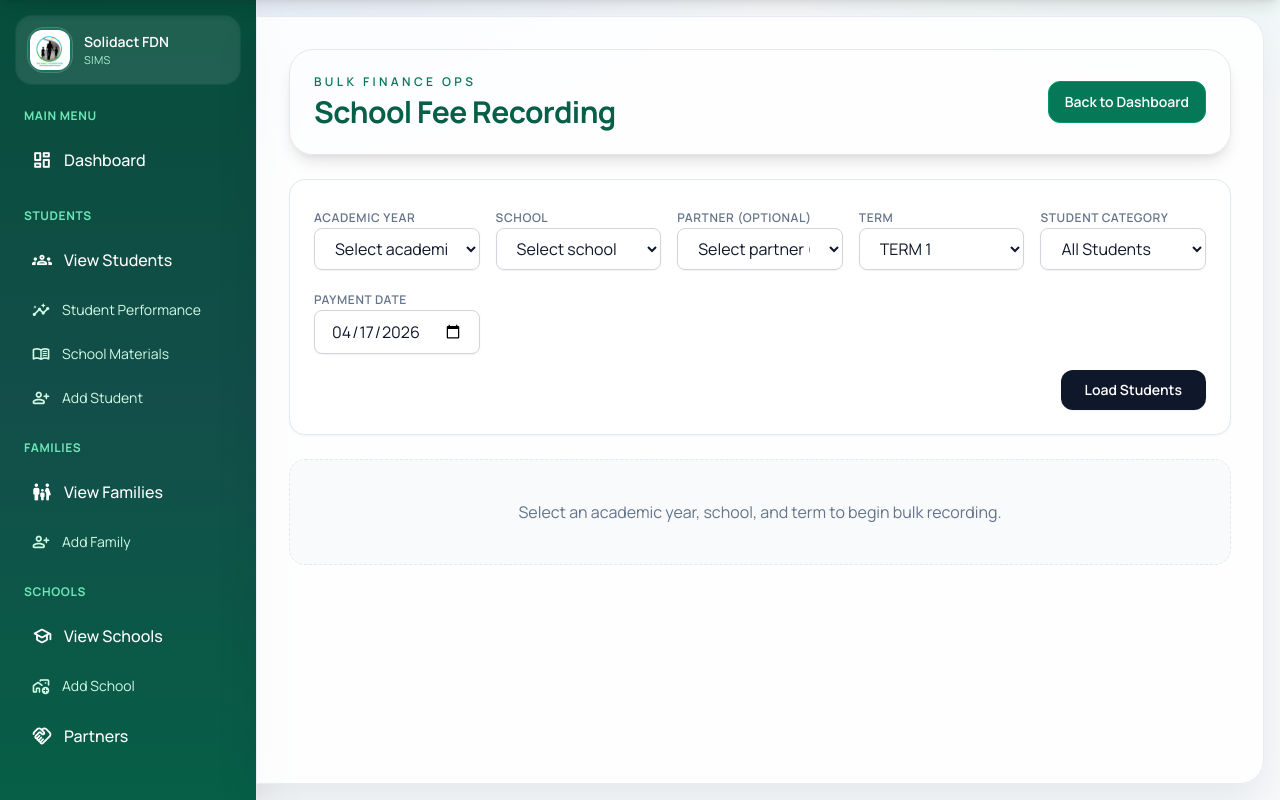
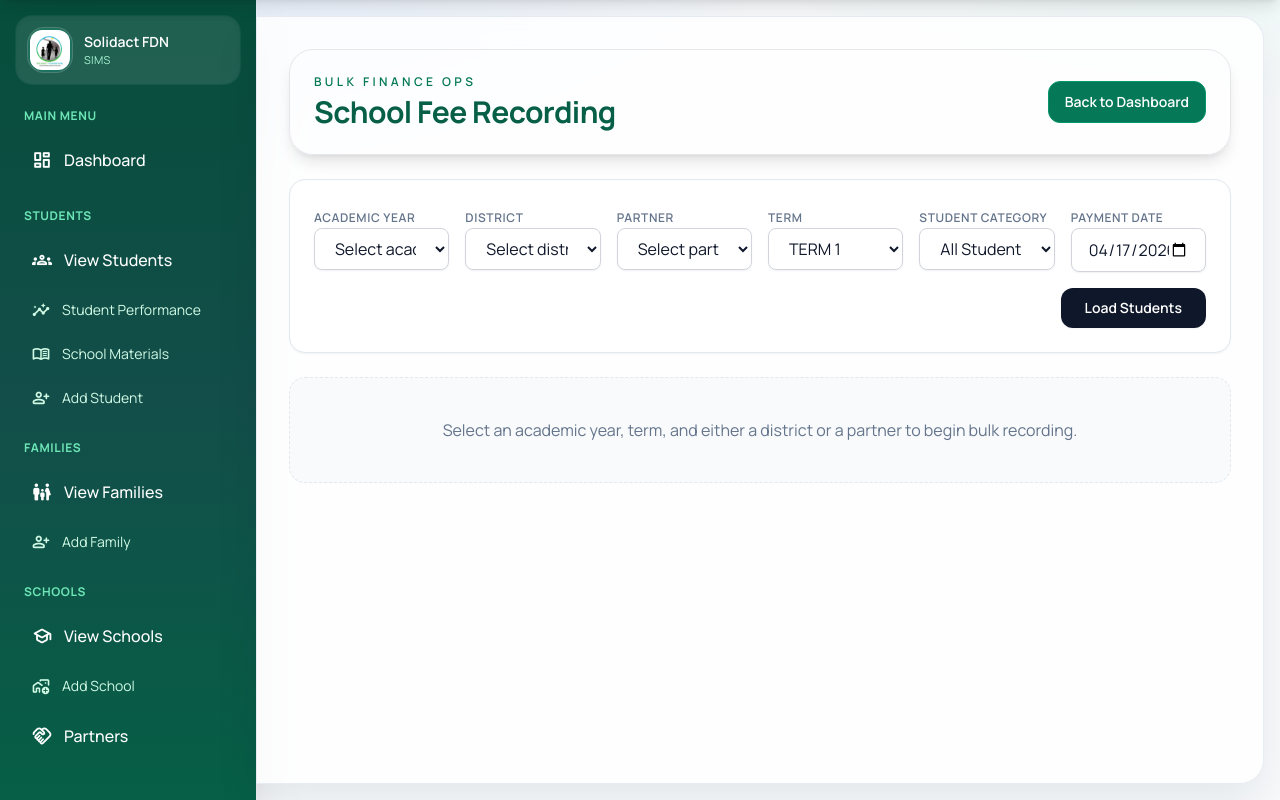
Before and after one commit to niyirerayannick/ssms, a Django app: page /finance/school-fees/bulk-entry/ in a window 1280 px wide. Shown: the part 81-881 px from the top of the page. Run offline with Django 5.2, Linux system fonts and the light colour scheme; the visitor is signed in with stand-in values (Sample User, id 1); data that the repository does not hold is empty; parts of the project's set-up code (start-up, migrations or seed data) failed here and were passed over; some libraries are stand-ins or nearby versions.

Commit message:
feat(finance): update bulk fee entry form to include district selection and adjust related views and templates

```diff
--- a/finance/forms.py
+++ b/finance/forms.py
@@ -2,7 +2,7 @@ from django import forms
 from django.utils import timezone
 from .models import SchoolFee, SchoolFeePayment
 from insurance.models import FamilyInsurance
-from core.models import School, AcademicYear, Partner
+from core.models import School, AcademicYear, Partner, District
 from core.academic_years import apply_default_academic_year_field
 
 
@@ -142,10 +142,10 @@ class BulkFeeFilterForm(forms.Form):
             'class': 'w-full px-4 py-2 border border-gray-300 rounded-lg focus:ring-2 focus:ring-indigo-500 focus:border-transparent'
         })
     )
-    school = forms.ModelChoiceField(
-        queryset=School.objects.none(),
+    district = forms.ModelChoiceField(
+        queryset=District.objects.none(),
         required=False,
-        empty_label="Select school",
+        empty_label="Select district",
         widget=forms.Select(attrs={
             'class': 'w-full px-4 py-2 border border-gray-300 rounded-lg focus:ring-2 focus:ring-indigo-500 focus:border-transparent'
         })
@@ -153,7 +153,7 @@ class BulkFeeFilterForm(forms.Form):
     partner = forms.ModelChoiceField(
         queryset=Partner.objects.none(),
         required=False,
-        empty_label="Select partner (optional)",
+        empty_label="Select partner",
         widget=forms.Select(attrs={
             'class': 'w-full px-4 py-2 border border-gray-300 rounded-lg focus:ring-2 focus:ring-indigo-500 focus:border-transparent'
         })
@@ -182,8 +182,7 @@ class BulkFeeFilterForm(forms.Form):
 
     def __init__(self, *args, **kwargs):
         super().__init__(*args, **kwargs)
-        schools = School.objects.order_by('name')
-        self.fields['school'].queryset = schools
+        self.fields['district'].queryset = District.objects.order_by('name')
         self.fields['partner'].queryset = Partner.objects.order_by('name')
         apply_default_academic_year_field(self, 'academic_year')
 
@@ -192,10 +191,10 @@ class BulkFeeFilterForm(forms.Form):
 
     def clean(self):
         cleaned = super().clean()
+        district = cleaned.get('district')
         partner = cleaned.get('partner')
-        school = cleaned.get('school')
-        if not partner and not school:
-            raise forms.ValidationError('Select a school or choose a partner.')
+        if not district and not partner:
+            raise forms.ValidationError('Select a district or choose a partner.')
         return cleaned
 
 
--- a/finance/views.py
+++ b/finance/views.py
@@ -391,7 +391,7 @@ def export_fee_disbursement_excel(request):
     headers = [
         'Student Name',
         'Academic Year',
-        'Term',
+        'School Term',
         'District',
         'School',
         'Class Level',
@@ -504,6 +504,19 @@ def export_fee_disbursement_pdf(request):
         alignment=1,
         spaceAfter=10,
     )
+    cell_style = ParagraphStyle(
+        'DisbursementCell',
+        parent=styles['BodyText'],
+        fontSize=6.4,
+        leading=7.4,
+        textColor=colors.HexColor('#0f172a'),
+    )
+    amount_style = ParagraphStyle(
+        'DisbursementAmount',
+        parent=cell_style,
+        alignment=2,
+        fontName='Helvetica-Bold',
+    )
     elements = []
     logo_path = _resolve_logo_path()
     if logo_path:
@@ -525,16 +538,19 @@ def export_fee_disbursement_pdf(request):
 
     summary_data = [
         ['Total Records', str(totals['listed_count']), 'Pending', str(totals['pending_count']), 'Exported', str(totals['exported_count']), 'Paid', str(totals['paid_count'])],
-        ['Total Amount To Pay', f"FRW {totals['total_amount_to_pay']:,.2f}", '', '', '', '', '', ''],
+        ['Total Amount', f"FRW {totals['total_amount_to_pay']:,.2f}", '', '', '', '', '', ''],
     ]
-    summary_table = Table(summary_data, colWidths=[75, 110, 55, 50, 60, 50, 40, 45])
+    summary_table = Table(summary_data, colWidths=[78, 70, 58, 55, 60, 55, 42, 42])
     summary_table.setStyle(TableStyle([
         ('BACKGROUND', (0, 0), (-1, 0), colors.HexColor('#f8fafc')),
         ('BACKGROUND', (0, 1), (1, 1), colors.HexColor('#fef2f2')),
+        ('SPAN', (1, 1), (-1, 1)),
         ('FONTNAME', (0, 0), (-1, -1), 'Helvetica-Bold'),
         ('TEXTCOLOR', (0, 1), (1, 1), colors.HexColor('#dc2626')),
         ('GRID', (0, 0), (-1, -1), 0.4, colors.HexColor('#cbd5e1')),
         ('BOX', (0, 0), (-1, -1), 0.6, colors.HexColor('#94a3b8')),
+        ('ALIGN', (1, 1), (-1, 1), 'LEFT'),
+        ('VALIGN', (0, 0), (-1, -1), 'MIDDLE'),
         ('PADDING', (0, 0), (-1, -1), 6),
     ]))
     elements.append(summary_table)
@@ -544,6 +560,8 @@ def export_fee_disbursement_pdf(request):
         'No.',
         'Student',
         'District',
+        'Academic Year',
+        'School Term',
         'School',
         'Bank',
         'Account Name',
@@ -559,27 +577,31 @@ def export_fee_disbursement_pdf(request):
             )
         )
         table_data.append([
-            str(index),
-            item.student_name,
-            district_name,
-            item.school_name or 'N/A',
-            item.bank_name or 'N/A',
-            item.bank_account_name or 'N/A',
-            item.bank_account_number or 'N/A',
-            f"{item.amount_to_pay:,.2f}",
+            Paragraph(str(index), cell_style),
+            Paragraph(item.student_name or 'N/A', cell_style),
+            Paragraph(district_name, cell_style),
+            Paragraph(fee.academic_year.name if fee.academic_year else 'N/A', cell_style),
+            Paragraph(fee.get_term_display(), cell_style),
+            Paragraph(item.school_name or 'N/A', cell_style),
+            Paragraph(item.bank_name or 'N/A', cell_style),
+            Paragraph(item.bank_account_name or 'N/A', cell_style),
+            Paragraph(item.bank_account_number or 'N/A', cell_style),
+            Paragraph(f"{item.amount_to_pay:,.2f}", amount_style),
         ])
 
     table_data.append([
         '',
-        'TOTAL',
+        Paragraph('TOTAL', amount_style),
         '',
         '',
         '',
         '',
         '',
-        f"{totals['total_amount_to_pay']:,.2f}",
+        '',
+        '',
+        Paragraph(f"{totals['total_amount_to_pay']:,.2f}", amount_style),
     ])
-    table = Table(table_data, colWidths=[28, 120, 70, 110, 90, 100, 95, 70], repeatRows=1)
+    table = Table(table_data, colWidths=[24, 96, 58, 64, 52, 102, 60, 88, 80, 64], repeatRows=1)
     table.setStyle(TableStyle([
         ('BACKGROUND', (0, 0), (-1, 0), colors.HexColor('#0f766e')),
         ('TEXTCOLOR', (0, 0), (-1, 0), colors.white),
@@ -587,16 +609,18 @@ def export_fee_disbursement_pdf(request):
         ('FONTSIZE', (0, 0), (-1, 0), 8),
         ('BACKGROUND', (0, -1), (-1, -1), colors.HexColor('#fef3c7')),
         ('FONTNAME', (0, -1), (-1, -1), 'Helvetica-Bold'),
-        ('TEXTCOLOR', (7, -1), (7, -1), colors.HexColor('#b45309')),
-        ('FONTSIZE', (0, 1), (-1, -1), 7),
+        ('TEXTCOLOR', (9, -1), (9, -1), colors.HexColor('#b45309')),
+        ('FONTSIZE', (0, 1), (-1, -1), 6.5),
         ('VALIGN', (0, 0), (-1, -1), 'TOP'),
+        ('ALIGN', (0, 0), (0, -1), 'CENTER'),
+        ('ALIGN', (9, 1), (9, -1), 'RIGHT'),
         ('ROWBACKGROUNDS', (0, 1), (-1, -2), [colors.white, colors.HexColor('#f8fafc')]),
         ('GRID', (0, 0), (-1, -1), 0.35, colors.HexColor('#cbd5e1')),
         ('BOX', (0, 0), (-1, -1), 0.6, colors.HexColor('#94a3b8')),
-        ('LEFTPADDING', (0, 0), (-1, -1), 5),
-        ('RIGHTPADDING', (0, 0), (-1, -1), 5),
-        ('TOPPADDING', (0, 0), (-1, -1), 4),
-        ('BOTTOMPADDING', (0, 0), (-1, -1), 4),
+        ('LEFTPADDING', (0, 0), (-1, -1), 4),
+        ('RIGHTPADDING', (0, 0), (-1, -1), 4),
+        ('TOPPADDING', (0, 0), (-1, -1), 5),
+        ('BOTTOMPADDING', (0, 0), (-1, -1), 5),
     ]))
     elements.append(table)
     elements.append(Spacer(1, 24))
@@ -846,6 +870,8 @@ def bulk_fee_entry(request):
     students_loaded = False
     selected_filters = {}
     selected_school = None
+    selected_district = None
+    selected_partner = None
     selected_year = None
     term_display = None
     category_label = None
@@ -858,30 +884,37 @@ def bulk_fee_entry(request):
     if filter_form.is_valid():
         students_loaded = True
         academic_year = filter_form.cleaned_data['academic_year']
-        school = filter_form.cleaned_data.get('school')
+        district = filter_form.cleaned_data['district']
         partner = filter_form.cleaned_data.get('partner')
         term = filter_form.cleaned_data['term']
         category = filter_form.cleaned_data['category']
         payment_date = filter_form.cleaned_data.get('payment_date') or timezone.now().date()
 
-        selected_school = school
+        selected_district = district
         selected_partner = partner
         selected_year = academic_year
         term_display = dict(SchoolFee.TERM_CHOICES).get(term, term)
         category_label = dict(filter_form.fields['category'].choices).get(category, category)
 
-        # If partner selected, load students for partner; otherwise load by school
         if partner:
             student_qs = (
-                Student.objects.filter(partner=partner, is_active=True)
-                .select_related('school', 'partner')
+                Student.objects.filter(is_active=True, partner=partner)
+                .select_related('school', 'partner', 'family__district')
                 .order_by('first_name', 'last_name')
             )
         else:
             student_qs = (
-                Student.objects.filter(school=school, is_active=True)
-                .select_related('school', 'partner')
+                Student.objects.filter(
+                    is_active=True,
+                )
+                .filter(
+                    Q(family__district=district) |
+                    Q(partner__district=district) |
+                    Q(school__district=district)
+                )
+                .select_related('school', 'partner', 'family__district')
                 .order_by('first_name', 'last_name')
+                .distinct()
             )
         if category in ['primary', 'secondary']:
             student_qs = student_qs.filter(school_level=category)
@@ -972,7 +1005,7 @@ def bulk_fee_entry(request):
 
                 messages.success(
                     request,
-                    f"Bulk fees saved{f' for {partner.name}' if partner else f' for {school.name}'}: {created_count} new, {updated_count} updated.",
+                    f"Bulk fees saved for {partner.name if partner else district.name}: {created_count} new, {updated_count} updated.",
                 )
                 params_dict = {
                     'academic_year': academic_year.id,
@@ -982,9 +1015,8 @@ def bulk_fee_entry(request):
                 }
                 if partner:
                     params_dict['partner'] = partner.id
-                else:
-                    if school:
-                        params_dict['school'] = school.id
+                elif district:
+                    params_dict['district'] = district.id
                 params = urlencode(params_dict)
                 return redirect(f"{reverse('finance:bulk_fee_entry')}?{params}")
         else:
@@ -1013,9 +1045,8 @@ def bulk_fee_entry(request):
         }
         if partner:
             selected_filters['partner'] = partner.id
-        else:
-            if school:
-                selected_filters['school'] = school.id
+        elif district:
+            selected_filters['district'] = district.id
 
     context = {
         'filter_form': filter_form,
@@ -1024,6 +1055,8 @@ def bulk_fee_entry(request):
         'students_loaded': students_loaded,
         'selected_filters': selected_filters,
         'selected_school': selected_school,
+        'selected_district': selected_district,
+        'selected_partner': selected_partner,
         'selected_year': selected_year,
         'term_display': term_display,
         'category_label': category_label,
--- a/templates/finance/bulk_fee_entry.html
+++ b/templates/finance/bulk_fee_entry.html
@@ -18,17 +18,17 @@
     </div>
 
     <form method="get" class="bg-white border border-slate-200 rounded-2xl p-6 shadow-sm space-y-4">
-        <div class="grid grid-cols-1 md:grid-cols-2 xl:grid-cols-5 gap-4">
+        <div class="grid grid-cols-1 md:grid-cols-2 xl:grid-cols-6 gap-4">
             <div>
                 <label class="text-xs font-semibold text-slate-500 uppercase tracking-wider">Academic Year</label>
                 {{ filter_form.academic_year }}
             </div>
             <div>
-                <label class="text-xs font-semibold text-slate-500 uppercase tracking-wider">School</label>
-                {{ filter_form.school }}
+                <label class="text-xs font-semibold text-slate-500 uppercase tracking-wider">District</label>
+                {{ filter_form.district }}
             </div>
             <div>
-                <label class="text-xs font-semibold text-slate-500 uppercase tracking-wider">Partner (optional)</label>
+                <label class="text-xs font-semibold text-slate-500 uppercase tracking-wider">Partner</label>
                 {{ filter_form.partner }}
             </div>
             <div>
@@ -61,11 +61,10 @@
             <div class="bg-white rounded-2xl border border-emerald-100 p-5">
                 <p class="text-xs uppercase tracking-wider text-slate-500 font-semibold">Students Loaded</p>
                 <p class="text-3xl font-bold text-slate-900 mt-1">{{ summary.student_count }}</p>
-                {% if selected_school %}
-                    <p class="text-xs text-slate-500 mt-1">{{ selected_school.name }} · {{ term_display }}</p>
-                {% endif %}
                 {% if selected_partner %}
-                    <p class="text-xs text-slate-500 mt-1">Partner: {{ selected_partner.name }} · {{ term_display }}</p>
+                    <p class="text-xs text-slate-500 mt-1">Partner: {{ selected_partner.name }} - {{ term_display }}</p>
+                {% elif selected_district %}
+                    <p class="text-xs text-slate-500 mt-1">{{ selected_district.name }} - {{ term_display }}</p>
                 {% endif %}
             </div>
             <div class="bg-white rounded-2xl border border-emerald-100 p-5">
@@ -151,63 +150,15 @@
             </form>
         {% else %}
             <div class="bg-white border border-dashed border-slate-300 rounded-2xl p-10 text-center text-slate-500">
-                No students matched the selected filters. Adjust your category or confirm the school assignment.
+                No students matched the selected filters. Adjust your category or confirm the district or partner assignment.
             </div>
         {% endif %}
     {% elif filter_form.is_bound %}
         <div class="bg-rose-50 border border-rose-200 text-rose-700 text-sm px-4 py-3 rounded-xl">Could not load students. Please check filter selections.</div>
     {% else %}
         <div class="bg-slate-50 border border-dashed border-slate-200 rounded-2xl p-10 text-center text-slate-500">
-            Select an academic year, school, and term to begin bulk recording.
+            Select an academic year, term, and either a district or a partner to begin bulk recording.
         </div>
     {% endif %}
 </div>
 {% endblock %}
-
-{% block extra_js %}
-<script>
-    document.addEventListener('DOMContentLoaded', function () {
-        if (window.TomSelect) {
-            const schoolSelect = document.getElementById('id_school');
-            if (schoolSelect) {
-                new TomSelect(schoolSelect, {
-                    create: false,
-                    sortField: { field: 'text', direction: 'asc' },
-                    placeholder: 'Search schools…',
-                    plugins: ['clear_button']
-                });
-            }
-            const partnerSelect = document.getElementById('id_partner');
-            if (partnerSelect) {
-                new TomSelect(partnerSelect, {
-                    create: false,
-                    sortField: { field: 'text', direction: 'asc' },
-                    placeholder: 'Search partners…',
-                    plugins: ['clear_button']
-                });
-            }
-            // Toggle school field when partner selected
-            function toggleSchoolByPartner() {
-                if (!partnerSelect) return;
-                const school = document.getElementById('id_school');
-                if (!school) return;
-                const parent = school.closest('div');
-                if (partnerSelect.value) {
-                    school.value = '';
-                    school.disabled = true;
-                    school.removeAttribute('required');
-                    if (parent) parent.classList.add('opacity-50','pointer-events-none');
-                } else {
-                    school.disabled = false;
-                    school.setAttribute('required', 'true');
-                    if (parent) parent.classList.remove('opacity-50','pointer-events-none');
-                }
-            }
-            if (partnerSelect) {
-                partnerSelect.addEventListener('change', toggleSchoolByPartner);
-                toggleSchoolByPartner();
-            }
-        }
-    });
-</script>
-{% endblock %}
```
Also changed, not shown: templates/finance/fee_disbursement_queue.html (+6 -9 lines).
